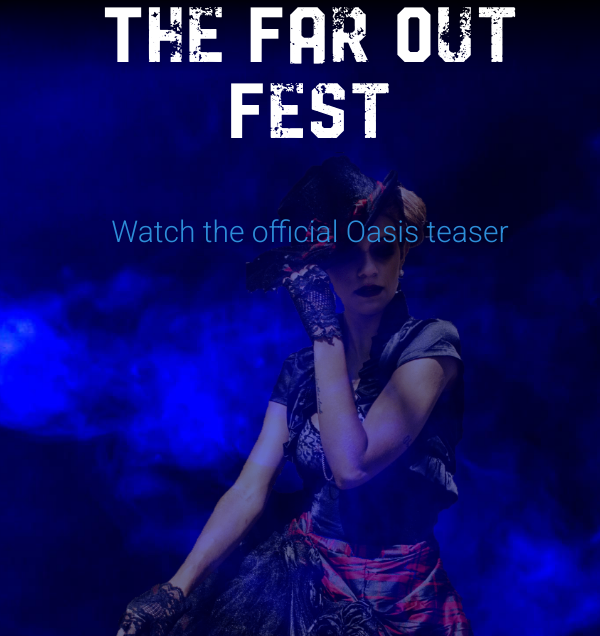
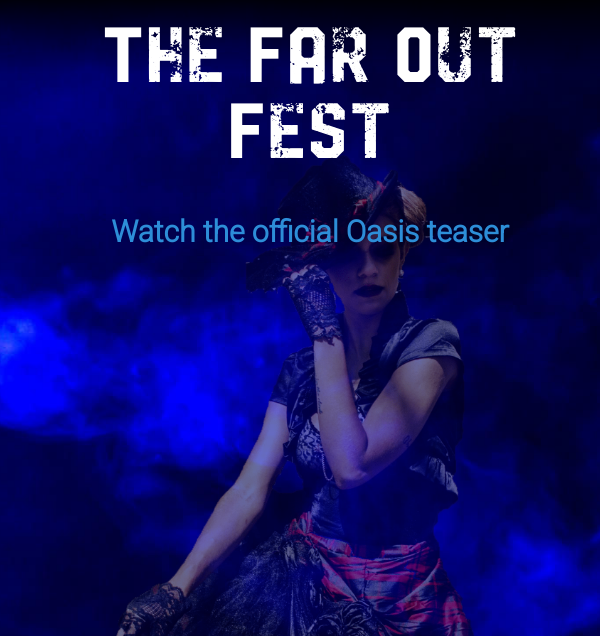
Before and after one commit to kunal-mohta/oasis-2018-intro, a website built with webpack: page src/index.html in a window 600 px wide. Shown: the part 88-724 px from the top of the page. Built offline with nearby package versions, Linux system fonts and the light colour scheme.

Commit message:
Playing with padding

```diff
--- a/src/css/desktop.scss
+++ b/src/css/desktop.scss
@@ -51,10 +51,11 @@
         margin: 0;
         padding: 0;
         font-family: "ikaros";
+        margin-right: 20px;
     }
 
     #nav-list li {
-        height: 100%;
+        height: 70%;
         width: 8vw;
         font-size: 2vh;
         display: flex;
@@ -98,6 +99,7 @@
         font-size: 5vw;
         padding: 10px;
         color: #ffffff;
+        margin-top: 20px;
     }
 
     .home-content{
@@ -110,7 +112,7 @@
     .home-teaser{
         font-family: "ikaros"; /*change font here*/
         font-size: 27px;
-        margin: 50px 10px 0px 10px;
+        margin: 30px 10px 0px 10px;
         cursor: pointer;
     }
 
--- a/src/css/handheld.scss
+++ b/src/css/handheld.scss
@@ -144,6 +144,7 @@
 		font-size: 13vw;
 		text-align: center;
 		color: #ffffff;
+		margin-top: 20px;
 	}
 
 	.home-content{
@@ -154,6 +155,7 @@
 		font-family: 'Roboto', sans-serif;
 		font-size: 5vw;
 		text-align: center;
+		font-weight: bolder;
 	}
 
 	/* about */
```
